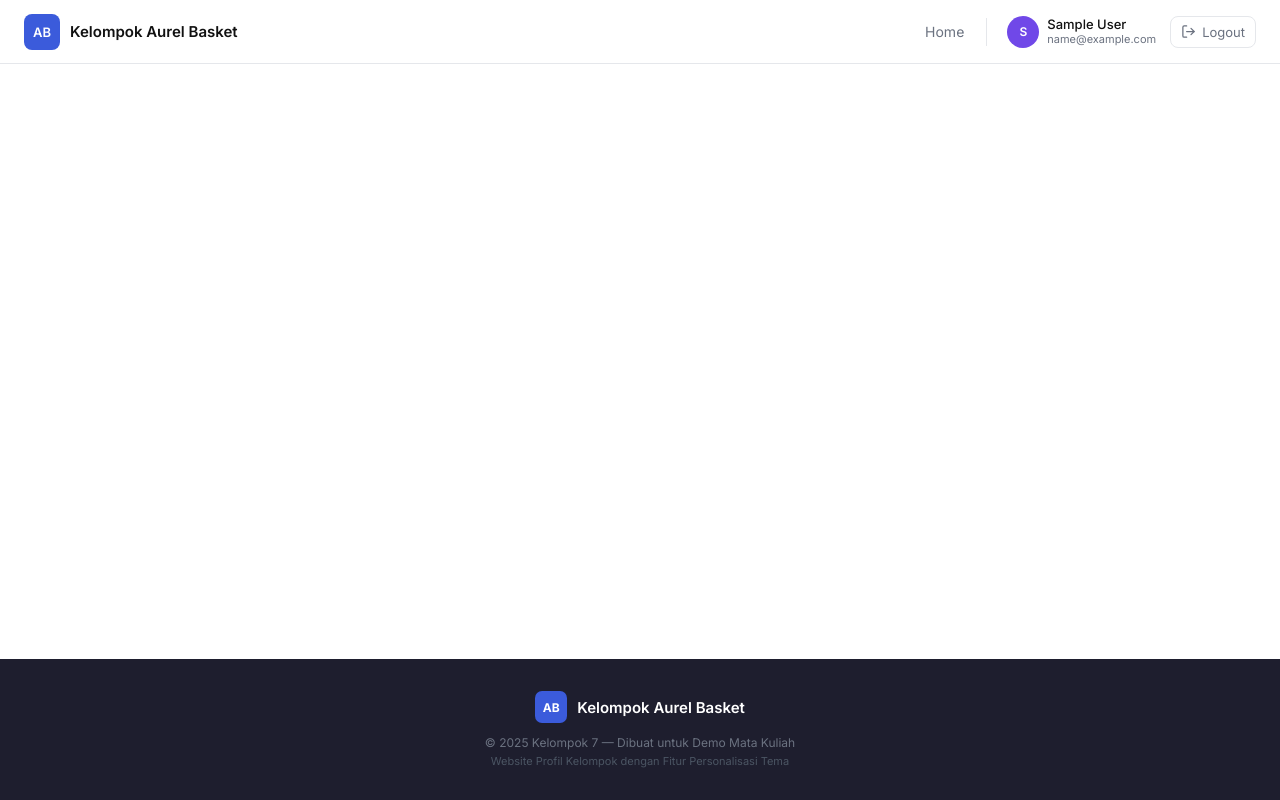
After one commit to querycard/tk2-pkpl, a Django app: template main/templates/main/base.html in a window 1280 px wide. The commit adds this page. Run offline with Django 5.2, Linux system fonts and the light colour scheme; the template is opened without the code that fills it, so the values that code supplies are empty; the visitor is signed in with stand-in values (Sample User, id 1).

Commit message:
fe navbar + homepage + footer

```diff
--- /dev/null
+++ b/main/static/css/navbar.css
@@ -0,0 +1,220 @@
+.navbar {
+    position: sticky;
+    top: 0;
+    z-index: 100;
+    background: #fff;
+    border-bottom: 1px solid #e5e7eb;
+    padding: 0 24px;
+    height: 64px;
+    display: flex;
+    align-items: center;
+}
+
+.navbar-container {
+    display: flex;
+    align-items: center;
+    justify-content: space-between;
+    width: 100%;
+    max-width: 1300px;
+    margin: 0 auto;
+}
+
+.navbar-left {
+    display: flex;
+    align-items: center;
+    gap: 10px;
+}
+
+.logo-box {
+    width: 36px;
+    height: 36px;
+    background: #3B5BDB;
+    border-radius: 8px;
+    display: flex;
+    align-items: center;
+    justify-content: center;
+}
+
+.logo-box span {
+    color: #fff;
+    font-size: 13px;
+    font-weight: 600;
+}
+
+.brand-name {
+    font-size: 15px;
+    font-weight: 600;
+    color: #111;
+}
+
+.navbar-right {
+    display: flex;
+    align-items: center;
+    gap: 6px;
+}
+
+.nav-link {
+    font-size: 14px;
+    color: #6b7280;
+    text-decoration: none;
+    padding: 6px 10px;
+    border-radius: 6px;
+}
+
+.nav-link:hover {
+    background: #f3f4f6;
+}
+
+.divider {
+    width: 1px;
+    height: 28px;
+    background: #e5e7eb;
+    margin: 0 6px;
+}
+
+.user-card {
+    display: flex;
+    align-items: center;
+    gap: 8px;
+    padding: 5px 8px;
+    border-radius: 8px;
+}
+
+.user-avatar {
+    width: 32px;
+    height: 32px;
+    border-radius: 50%;
+    background: #7048E8;
+    display: flex;
+    align-items: center;
+    justify-content: center;
+    font-size: 12px;
+    font-weight: 600;
+    color: #fff;
+    flex-shrink: 0;
+}
+
+.user-top {
+    display: flex;
+    align-items: center;
+    gap: 4px;
+}
+
+.user-name {
+    font-size: 13px;
+    font-weight: 500;
+    color: #111;
+    line-height: 1.2;
+}
+
+.user-email {
+    font-size: 11px;
+    color: #6b7280;
+}
+
+.role-badge {
+    font-size: 10px;
+    font-weight: 600;
+    letter-spacing: 0.06em;
+    color: #7048E8;
+    background: #EDE9FE;
+    border-radius: 4px;
+    padding: 2px 6px;
+}
+
+.edit-btn {
+    display: flex;
+    align-items: center;
+    gap: 6px;
+    font-size: 13px;
+    font-weight: 500;
+    color: #3B5BDB;
+    background: #EEF2FF;
+    border: 0.5px solid #C5D0FB;
+    border-radius: 8px;
+    padding: 7px 12px;
+    text-decoration: none;
+}
+
+.edit-btn:hover {
+    background: #E0E7FF;
+}
+
+.logout-btn {
+    display: flex;
+    align-items: center;
+    gap: 6px;
+    font-size: 13px;
+    color: #6b7280;
+    text-decoration: none;
+    padding: 7px 10px;
+    border-radius: 8px;
+    border: 0.5px solid #e5e7eb;
+    background: #fff;
+}
+
+.logout-btn:hover {
+    background: #f3f4f6;
+}
+
+.login-btn {
+    display: flex;
+    align-items: center;
+    gap: 7px;
+    font-size: 13px;
+    font-weight: 500;
+    color: #fff;
+    background: #3B5BDB;
+    border-radius: 8px;
+    padding: 8px 16px;
+    text-decoration: none;
+}
+
+.login-btn:hover {
+    background: #3451C7;
+}
+
+/* Footer */
+.site-footer {
+    background: #1e1e2e;
+    padding: 32px;
+    text-align: center;
+}
+
+.footer-top {
+    display: flex;
+    align-items: center;
+    justify-content: center;
+    gap: 10px;
+    margin-bottom: 12px;
+}
+
+.footer-logo {
+    width: 32px;
+    height: 32px;
+    background: #3B5BDB;
+    border-radius: 7px;
+    display: flex;
+    align-items: center;
+    justify-content: center;
+    font-size: 12px;
+    font-weight: 700;
+    color: #fff;
+}
+
+.footer-brand {
+    font-size: 15px;
+    font-weight: 600;
+    color: #fff;
+}
+
+.footer-copy {
+    font-size: 12px;
+    color: #6b7280;
+    margin-bottom: 4px;
+}
+
+.footer-sub {
+    font-size: 11px;
+    color: #4b5563;
+}
--- /dev/null
+++ b/main/templates/main/base.html
@@ -0,0 +1,55 @@
+{% load static %}
+<!DOCTYPE html>
+<html lang="en">
+<head>
+    <meta charset="UTF-8">
+    <meta name="viewport" content="width=device-width, initial-scale=1.0">
+    <title>{% block title %}Kelompok Aurel Basket{% endblock %}</title>
+
+    <link rel="preconnect" href="https://fonts.googleapis.com">
+    <link rel="preconnect" href="https://fonts.gstatic.com" crossorigin>
+    <link href="https://fonts.googleapis.com/css2?family=Inter:wght@400;500;600;700&display=swap" rel="stylesheet">
+
+    <style>
+        * {
+            box-sizing: border-box;
+            margin: 0;
+            padding: 0;
+            font-family: Inter, Arial, sans-serif;
+        }
+
+        body {
+            background: #fff;
+            color: #111;
+            min-height: 100vh;
+            display: flex;
+            flex-direction: column;
+        }
+
+        main {
+            flex: 1;
+        }
+    </style>
+
+    <link rel="stylesheet" href="{% static 'css/navbar.css' %}">
+    {% block extra_css %}{% endblock %}
+</head>
+<body>
+
+    {% include "main/navbar.html" %}
+
+    <main>
+        {% block content %}{% endblock %}
+    </main>
+
+    <footer class="site-footer">
+        <div class="footer-top">
+            <div class="footer-logo"><span>AB</span></div>
+            <span class="footer-brand">Kelompok Aurel Basket</span>
+        </div>
+        <div class="footer-copy">© 2025 Kelompok 7 — Dibuat untuk Demo Mata Kuliah</div>
+        <div class="footer-sub">Website Profil Kelompok dengan Fitur Personalisasi Tema</div>
+    </footer>
+
+</body>
+</html>
--- /dev/null
+++ b/main/templates/main/navbar.html
@@ -0,0 +1,62 @@
+<nav class="navbar">
+    <div class="navbar-container">
+        <div class="navbar-left">
+            <div class="logo-box"><span>AB</span></div>
+            <div class="brand-name">Kelompok Aurel Basket</div>
+        </div>
+
+        <div class="navbar-right">
+            <a href="{% url 'home' %}" class="nav-link">Home</a>
+
+            {% if user.is_authenticated %}
+                <div class="divider"></div>
+
+                <div class="user-card">
+                    <div class="user-avatar">
+                        {{ user.first_name|default:user.username|slice:":1"|upper }}
+                    </div>
+                    <div class="user-info">
+                        <div class="user-top">
+                            <span class="user-name">
+                                {% if user.get_full_name %}{{ user.get_full_name }}{% else %}{{ user.username }}{% endif %}
+                            </span>
+                            {% if role == "member" %}
+                                <span class="role-badge">MEMBER</span>
+                            {% endif %}
+                        </div>
+                        <div class="user-email">{{ user.email }}</div>
+                    </div>
+                </div>
+
+                {% if role == "member" %}
+                    <a href="{% url 'dashboard' %}" class="edit-btn">
+                        <svg width="15" height="15" viewBox="0 0 24 24" fill="none" stroke="currentColor" stroke-width="2" stroke-linecap="round" stroke-linejoin="round">
+                            <rect x="3" y="3" width="7" height="7"/><rect x="14" y="3" width="7" height="7"/>
+                            <rect x="14" y="14" width="7" height="7"/><rect x="3" y="14" width="7" height="7"/>
+                        </svg>
+                        Edit Website
+                    </a>
+                {% endif %}
+
+                <a href="/accounts/logout/" class="logout-btn">
+                    <svg width="15" height="15" viewBox="0 0 24 24" fill="none" stroke="currentColor" stroke-width="2" stroke-linecap="round" stroke-linejoin="round">
+                        <path d="M9 21H5a2 2 0 0 1-2-2V5a2 2 0 0 1 2-2h4"/>
+                        <polyline points="16 17 21 12 16 7"/>
+                        <line x1="21" y1="12" x2="9" y2="12"/>
+                    </svg>
+                    Logout
+                </a>
+
+            {% else %}
+                <a href="/accounts/google/login/" class="login-btn">
+                    <svg width="15" height="15" viewBox="0 0 24 24" fill="none" stroke="currentColor" stroke-width="2" stroke-linecap="round" stroke-linejoin="round">
+                        <path d="M15 3h4a2 2 0 0 1 2 2v14a2 2 0 0 1-2 2h-4"/>
+                        <polyline points="10 17 15 12 10 7"/>
+                        <line x1="15" y1="12" x2="3" y2="12"/>
+                    </svg>
+                    Login
+                </a>
+            {% endif %}
+        </div>
+    </div>
+</nav>
```
Also changed, not shown: main/static/css/home.css (added, +145 -0 lines), main/templates/main/dashboard.html (+6 -8 lines), main/templates/main/home.html (+62 -11 lines), main/views.py (+18 -3 lines).
